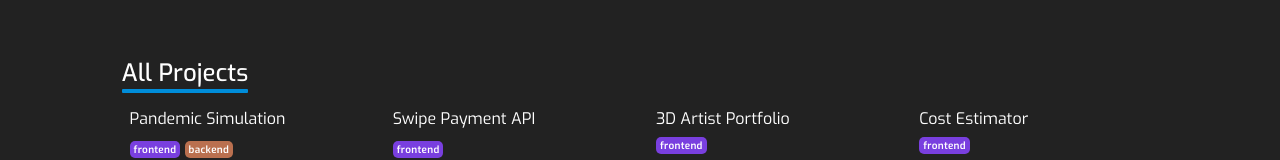
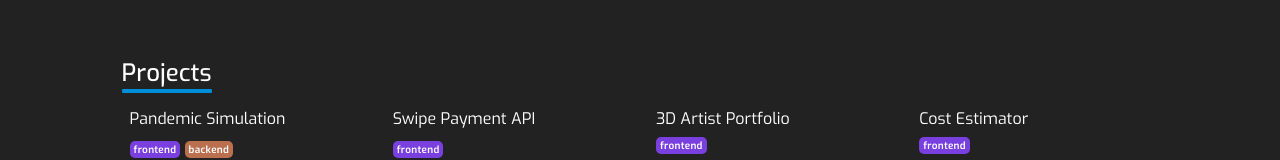
Before and after one commit to qusaibaker0com/qusaibaker0com.github.io, a plain HTML site: page index.html in a window 1280 px wide. Shown: the part 1001-1161 px from the top of the page. Drawn offline with Linux system fonts and the light colour scheme.

Commit message:
edit text

```diff
--- a/index.html
+++ b/index.html
@@ -94,7 +94,7 @@
           </div> -->
         </div>
         <ul>
-          <li><h2 class="projects-headline">All Projects</h2></li>
+          <li><h2 class="projects-headline">Projects</h2></li>
           <li>
             <ul>
               <li>
```
